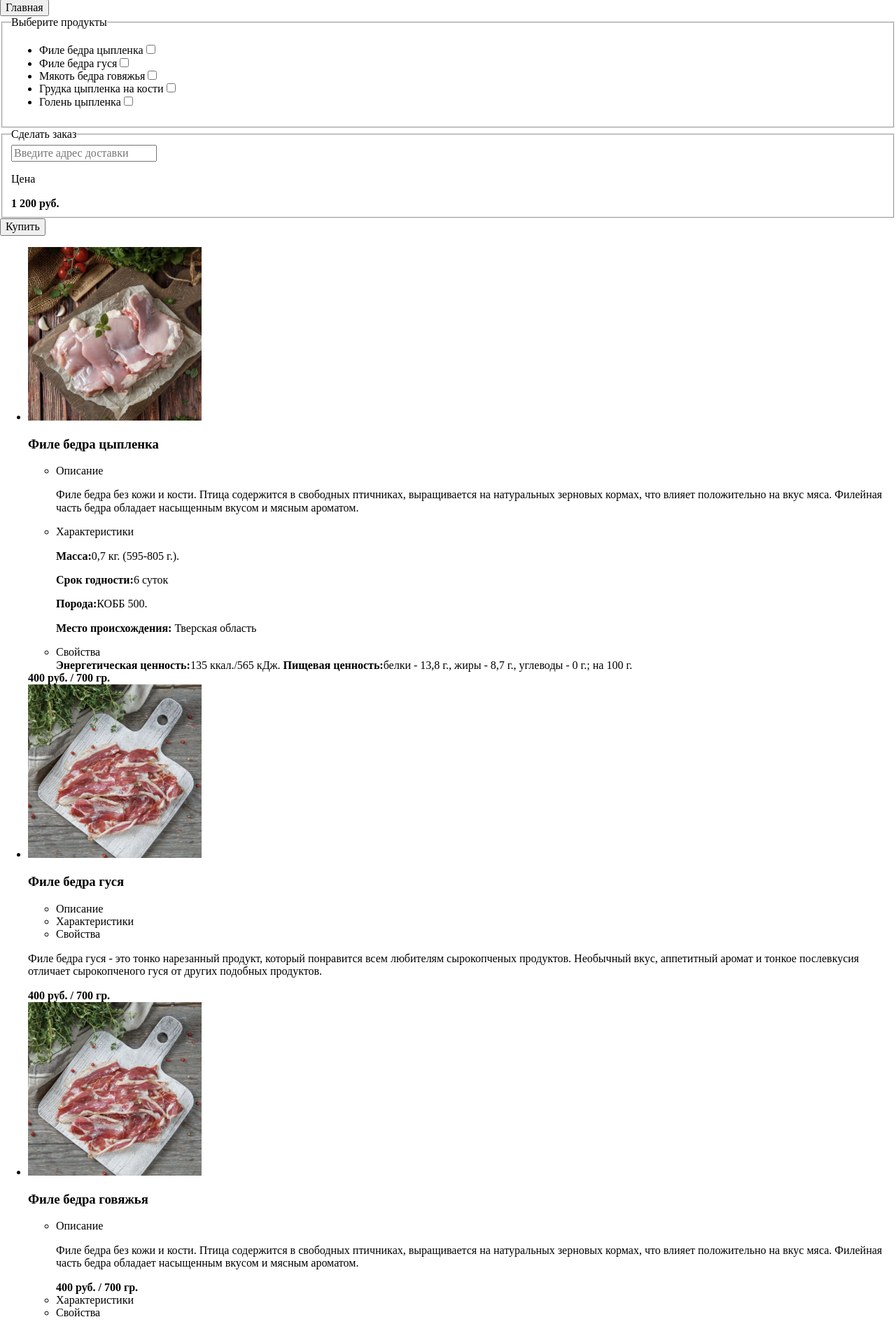
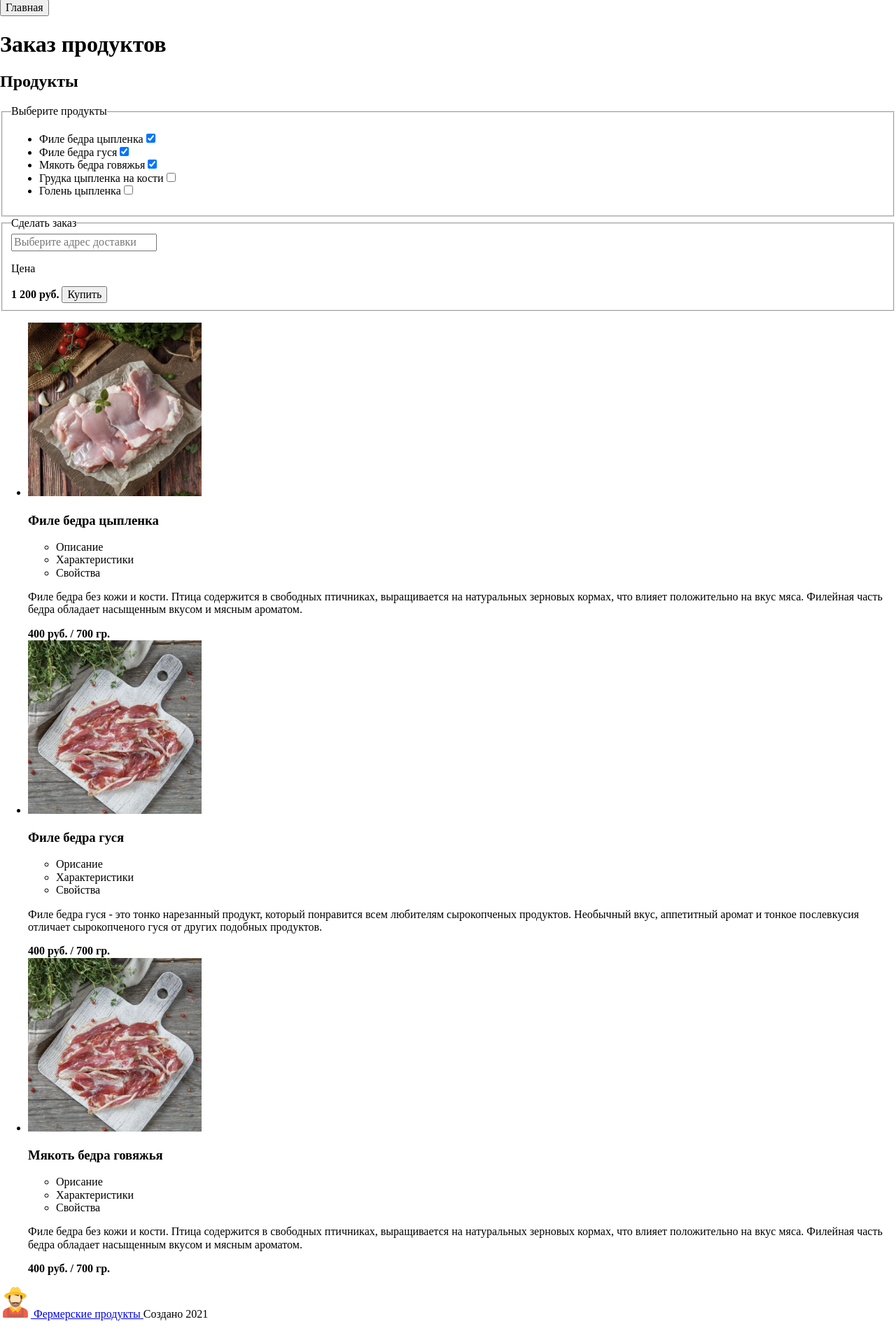
Before and after one commit to ibrohim755/Farm-product, a plain HTML site: page order-product.html in a window 1280 px wide. Shown: the part 204-2106 px from the top of the page at 70% size. Drawn offline with nearby package versions, Linux system fonts and the light colour scheme.

Commit message:
Figs bugs

```diff
--- a/order-product.html
+++ b/order-product.html
@@ -10,7 +10,6 @@
 </head>
 
 <body>
-
    <div class="visually-hidden">
       <svg>
          <symbol id="logo" viewBox="0 0 44 44" fill="none">
@@ -92,92 +91,104 @@
    </header>
 
    <main class="main">
+      <h1 class="main__title visually-hidden">Заказ продуктов</h1>
+      <section class="order">
+         <h2 class="order__title visually-hidden">Продукты</h2>
+         <form class="order__form form" action="">
+            <fieldset class="form__product-choose">
+               <legend>Выберите продукты</legend>
+               <ul class="form__list">
+                  <li class="form__item">
+                     <span class="form__name">Филе бедра цыпленка</span>
+                     <input type="checkbox" name="" id="" checked>
+                  </li>
+                  <li class="form__item">
+                     <span class="form__name">Филе бедра гуся</span>
+                     <input type="checkbox" name="" id="" checked>
+                  </li>
+                  <li class="form__item">
+                     <span class="form__name">Мякоть бедра говяжья</span>
+                     <input type="checkbox" name="" id="" checked>
+                  </li>
+                  <li class="form__item">
+                     <span class="form__name">Грудка цыпленка на кости</span>
+                     <input type="checkbox" name="" id="">
+                  </li>
+                  <li class="form__item">
+                     <span class="form__name">Голень цыпленка</span>
+                     <input type="checkbox" name="" id="">
+                  </li>
+               </ul>
+            </fieldset>
 
-      <section class="order">
-         <form class="order__form" action="" method="get">
-            <fieldset class="order__choose-product choose-product">
-               <legend class="choose-product__title">Выберите продукты</legend>
-               <ul class="choose-product__list">
-                  <li class="choose-product__item">Филе бедра цыпленка <input type="checkbox"></li>
-                  <li class="choose-product__item">Филе бедра гуся <input type="checkbox"></li>
-                  <li class="choose-product__item">Мякоть бедра говяжья <input type="checkbox"></li>
-                  <li class="choose-product__item">Грудка цыпленка на кости <input type="checkbox"></li>
-                  <li class="choose-product__item">Голень цыпленка <input type="checkbox"></li>
-               </ul>
+            <fieldset class="form__product-order">
+               <legend>Сделать заказ</legend>
+               <input class="form__input" type="text" placeholder="Выберите адрес доставки">
+               <p class="form__description">Цена</p>
+               <b class="form__cost">1 200 руб.</b>
+               <button type="submit">Купить</button>
             </fieldset>
          </form>
 
-         <form class="order__form" action="" method="get">
-            <fieldset class="order__book-product book-product">
-               <legend class="book-product__title">Сделать заказ</legend>
-               <input class="book-product__adress" type="text" placeholder="Введите адрес доставки">
-               <p class="book-product__subtitle">Цена</p>
-               <b class="book-product__cost">1 200 руб.</b>
-            </fieldset>
-            <button type="submit">Купить</button>
-         </form>
-      </section>
-
-      <section class="products">
-         <ul class="products__list">
-            <li class="products__item">
-               <img class="products__image" width="248" src="./img/first-product.png" alt="">
-               <h3 class="products__title">Филе бедра цыпленка</h3>
-               <ul class="products__sub-list sub-list">
-                  <li class="sub-list__item">Описание
-                     <p class="sub-list__description">Филе бедра без кожи и кости. Птица содержится в свободных птичниках,
-                        выращивается на натуральных зерновых кормах, что влияет положительно на вкус мяса. Филейная часть
-                        бедра обладает насыщенным вкусом и мясным ароматом.</p>
-                  </li>
-                  <li class="sub-list__item">Характеристики
-                     <div class="sub-list__characteristics visually-hidden">
-                        <p><b>Масса:</b><span>0,7 кг. (595-805 г.).</span></p>
-                        <p><b>Срок годности:</b><span>6 суток</span></p>
-                        <p><b>Порода:</b><span>КОББ 500.</span></p>
-                        <p><b>Место происхождения:</b><span> Тверская область</span></p>
-                     </div>
-                  </li>
-                  <li class="sub-list__item">Свойства
-                     <div class="sub-list__properties">
-                        <b>Энергетическая ценность:</b><span>135 ккал./565 кДж.</span>
-                        <b>Пищевая ценность:</b><span>белки - 13,8 г., жиры - 8,7 г., углеводы - 0 г.; на 100 г.</span>
-                     </div>
-                  </li>
-               </ul>
-               <b class="products__cost">400 руб. / 700 гр.</b>
+         <ul class="order__list">
+            <li class="order__item">
+               <img src="./img/first-product.png" alt="" width="248">
+               <div class="characteristics">
+                  <h3 class="characteristics__title">Филе бедра цыпленка</h3>
+                  <ul class="characteristics__list">
+                     <li class="characteristics__item">Описание</li>
+                     <li class="characteristics__item">Характеристики</li>
+                     <li class="characteristics__item">Свойства</li>
+                  </ul>
+                  <p class="characteristics__description">
+                     Филе бедра без кожи и кости. Птица содержится в свободных птичниках, выращивается на натуральных зерновых кормах, что влияет положительно на вкус мяса. Филейная часть бедра обладает насыщенным вкусом и мясным ароматом.
+                  </p>
+                  <b class="characteristics__price">400 руб. / 700 гр.</b>
+               </div>
             </li>
-            <li class="products__item">
-               <img class="products__image" width="248" src="./img/second-product.png" alt="">
-               <h3 class="products__title">Филе бедра гуся</h3>
-               <ul class="products__sub-list sub-list">
-                  <li class="sub-list__item">Описание</li>
-                  <li class="sub-list__item">Характеристики</li>
-                  <li class="sub-list__item">Свойства</li>
-               </ul>
-               <p class="products__description">Филе бедра гуся - это тонко нарезанный продукт, который понравится всем
-                  любителям сырокопченых продуктов. Необычный вкус, аппетитный аромат и тонкое послевкусия отличает
-                  сырокопченого гуся от других подобных продуктов.</p>
-               <b class="products__cost">400 руб. / 700 гр.</b>
+            <li class="order__item">
+               <img src="./img/second-product.png" alt="" width="248">
+               <div class="characteristics">
+                  <h3 class="characteristics__title">Филе бедра гуся</h3>
+                  <ul class="characteristics__list">
+                     <li class="characteristics__item">Орисание</li>
+                     <li class="characteristics__item">Характеристики</li>
+                     <li class="characteristics__item">Свойства</li>
+                  </ul>
+                  <p class="characteristics__description">
+                     Филе бедра гуся - это тонко нарезанный продукт, который понравится всем любителям сырокопченых продуктов. Необычный вкус, аппетитный аромат и тонкое послевкусия отличает сырокопченого гуся от других подобных продуктов.
+                  </p>
+                  <b class="characteristics__price">400 руб. / 700 гр.</b>
+               </div>
             </li>
-            <li class="products__item">
-               <img class="products__image" width="248" src="./img/second-product.png" alt="">
-               <h3 class="products__title">Филе бедра говяжья</h3>
-               <ul class="products__sub-list sub-list">
-                  <li class="sub-list__item">Описание
-                     <p class="products__description">Филе бедра без кожи и кости. Птица содержится в свободных птичниках,
-                        выращивается на натуральных зерновых кормах, что влияет положительно на вкус мяса. Филейная часть
-                        бедра обладает насыщенным вкусом и мясным ароматом.</p>
-                     <b class="products__cost">400 руб. / 700 гр.</b>
-                  </li>
-                  <li class="sub-list__item">Характеристики</li>
-                  <li class="sub-list__item">Свойства</li>
-               </ul>
+            <li class="order__item">
+               <img src="./img/second-product.png" alt="" width="248">
+               <div class="characteristics">
+                  <h3 class="characteristics__title">Мякоть бедра говяжья</h3>
+                  <ul class="characteristics__list">
+                     <li class="characteristics__item">Орисание</li>
+                     <li class="characteristics__item">Характеристики</li>
+                     <li class="characteristics__item">Свойства</li>
+                  </ul>
+                  <p class="characteristics__description">
+                     Филе бедра без кожи и кости. Птица содержится в свободных птичниках, выращивается на натуральных зерновых кормах, что влияет положительно на вкус мяса. Филейная часть бедра обладает насыщенным вкусом и мясным ароматом.
+                  </p>
+                  <b class="characteristics__price">400 руб. / 700 гр.</b>
+               </div>
             </li>
-
          </ul>
       </section>
    </main>
 
+   <footer class="footer">
+      <a class="footer__logo" href="/">
+         <svg width="44" height="44">
+            <use xlink:href="#logo"></use>
+         </svg>
+         <span>Фермерские продукты</span>
+      </a>
+      <span class="footer__copyright">Создано 2021</span>
+   </footer>
 </body>
 
 </html>
```
